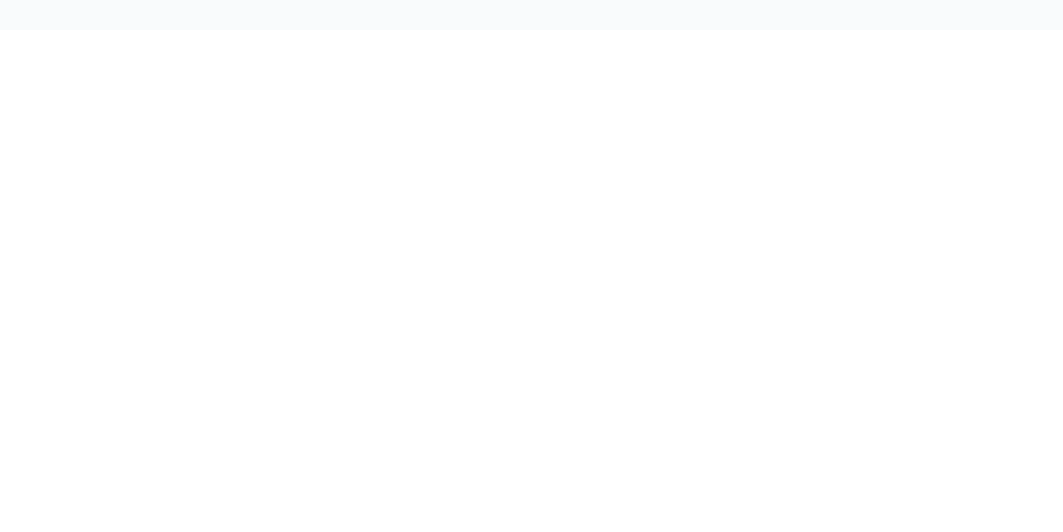
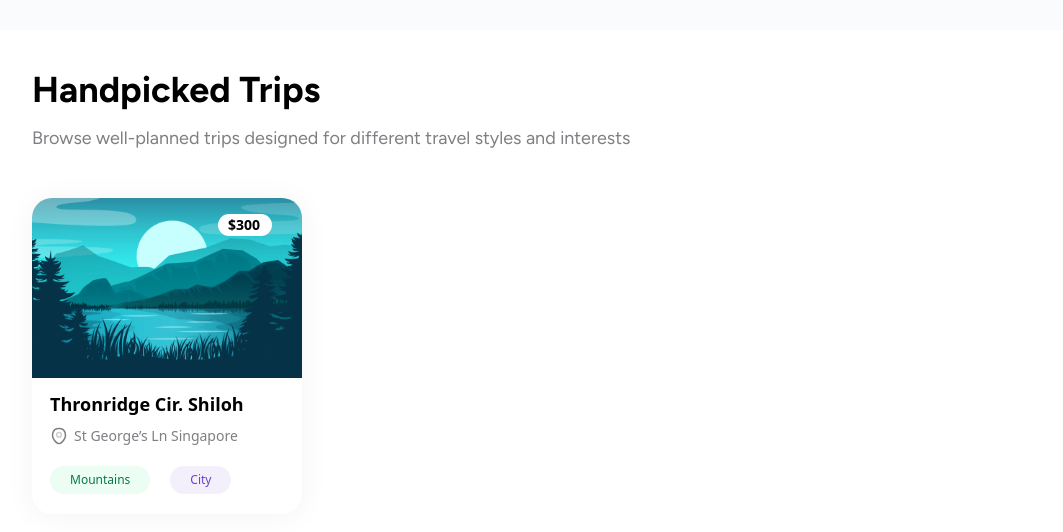
Before and after one commit to thii29/travel-agency-FE, a React (Vite) app: page / in a window 1280 px wide. Shown: the part 1615-2147 px from the top of the page, without its empty margins (108-1171 px from the left). Before the commit the page ends 1645 px from the top, so only its background shows below. Built offline with nearby package versions, Linux system fonts and the light colour scheme.

Commit message:
180925: trip card

```diff
--- /dev/null
+++ b/src/components/common/LocationTag.tsx
@@ -0,0 +1,16 @@
+
+type Props = {
+    name: string
+};
+
+const LocationTag = ({...props}: Props) => {
+  return (
+    <>
+      <span className="bg-success-50 w-fit h-[28px] py-2 px-5 rounded-[40px] text-center leading-3 font-medium text-xs text-success-700">
+        {props.name}
+      </span>
+    </>
+  );
+};
+
+export default LocationTag;
--- a/src/components/common/TripCard.tsx
+++ b/src/components/common/TripCard.tsx
@@ -0,0 +1,40 @@
+import LocationTag from "./LocationTag";
+
+const TripCard = () => {
+  return (
+    <>
+      <div className="w-full h-[316px] flex justify-between">
+        <div className="w-[270px] h-full rounded-20 flex flex-col bg-white shadow-300 relative">
+          <img
+            src="./images/sample.jpeg"
+            alt="sample"
+            width="full"
+            className="rounded-t-20"
+          />
+          <div className="bg-white rounded-20 w-[54px] h-[22px] py-1 px-2.5 absolute mt-4 ml-[186px] font-semibold text-sm leading-3.5">
+            $300
+          </div>
+          <div className="flex flex-col justify-between mx-[18px] mt-4">
+            <h2 className="text-lg font-semibold leading-5">
+              Thronridge Cir. Shiloh
+            </h2>
+            <div className="w-full flex gap-1.5 mt-3">
+              <img src="./icons/location-mark.svg" alt="" />
+              <span className="text-sm leading-5 text-gray-100">
+                St George’s Ln Singapore
+              </span>
+            </div>
+            <div className="w-full mt-5 flex gap-5">
+              <LocationTag name="Mountains"/>
+              <span className="bg-light-violet w-fit h-[28px] py-2 px-5 rounded-[40px] text-center leading-3 font-medium text-xs text-violet">
+                City
+              </span>
+            </div>
+          </div>
+        </div>
+      </div>
+    </>
+  );
+};
+
+export default TripCard;
--- /dev/null
+++ b/src/enums/categories.ts
@@ -0,0 +1,24 @@
+export const travelStyles = [
+  "Relaxed",
+  "Luxury",
+  "Adventure",
+  "Cultural",
+  "Nature & Outdoors",
+  "City Exploration",
+];
+
+export const interests = [
+  "Food & Culinary",
+  "Historical Sites",
+  "Hiking & Nature Walks",
+  "Beaches & Water Activities",
+  "Museums & Art",
+  "Nightlife & Bars",
+  "Photography Spots",
+  "Shopping",
+  "Local Experiences",
+];
+
+export const budgetOptions = ["Budget", "Mid-range", "Luxury", "Premium"];
+
+export const groupTypes = ["Solo", "Couple", "Family", "Friends", "Business"];
--- a/src/index.css
+++ b/src/index.css
@@ -36,6 +36,8 @@
   --color-red-500: #b93815;
   --color-red-50: #fff4ed;
   --color-red-100: #ff543d;
+  --color-light-violet: #F3F0FB;
+  --color-violet: #6941C6;
 
   --background-image-auth: url("./images/auth-img.webp");
   --background-image-hero: url("./images/hero-img.png");
--- a/src/pages/user/Homepage.tsx
+++ b/src/pages/user/Homepage.tsx
@@ -1,3 +1,4 @@
+import TripCard from "../../components/common/TripCard";
 import { Featured, Header } from "../../components/user";
 
 const Homepage = () => {
@@ -5,7 +6,23 @@ const Homepage = () => {
     <>
       <Header></Header>
       <Featured></Featured>
+      <div className="w-full h-[972px] py-10 px-[140px] flex flex-col gap-10">
+        <div className="w-full h-[88px] flex flex-col gap-3.5 font-figtree">
+          <h2 className="font-bold text-4xl">Handpicked Trips</h2>
+          <p className="text-lg text-gray-100">
+            Browse well-planned trips designed for different travel styles and
+            interests
+          </p>
+        </div>
 
+        <div className="w-full flex flex-col gap-30">
+          {/* Trip Card */}
+          <TripCard></TripCard>
+
+          {/* Pagination */}
+          <div></div>
+        </div>
+      </div>
     </>
   );
 };
```
Also changed, not shown: public/images/content.png (deleted).
